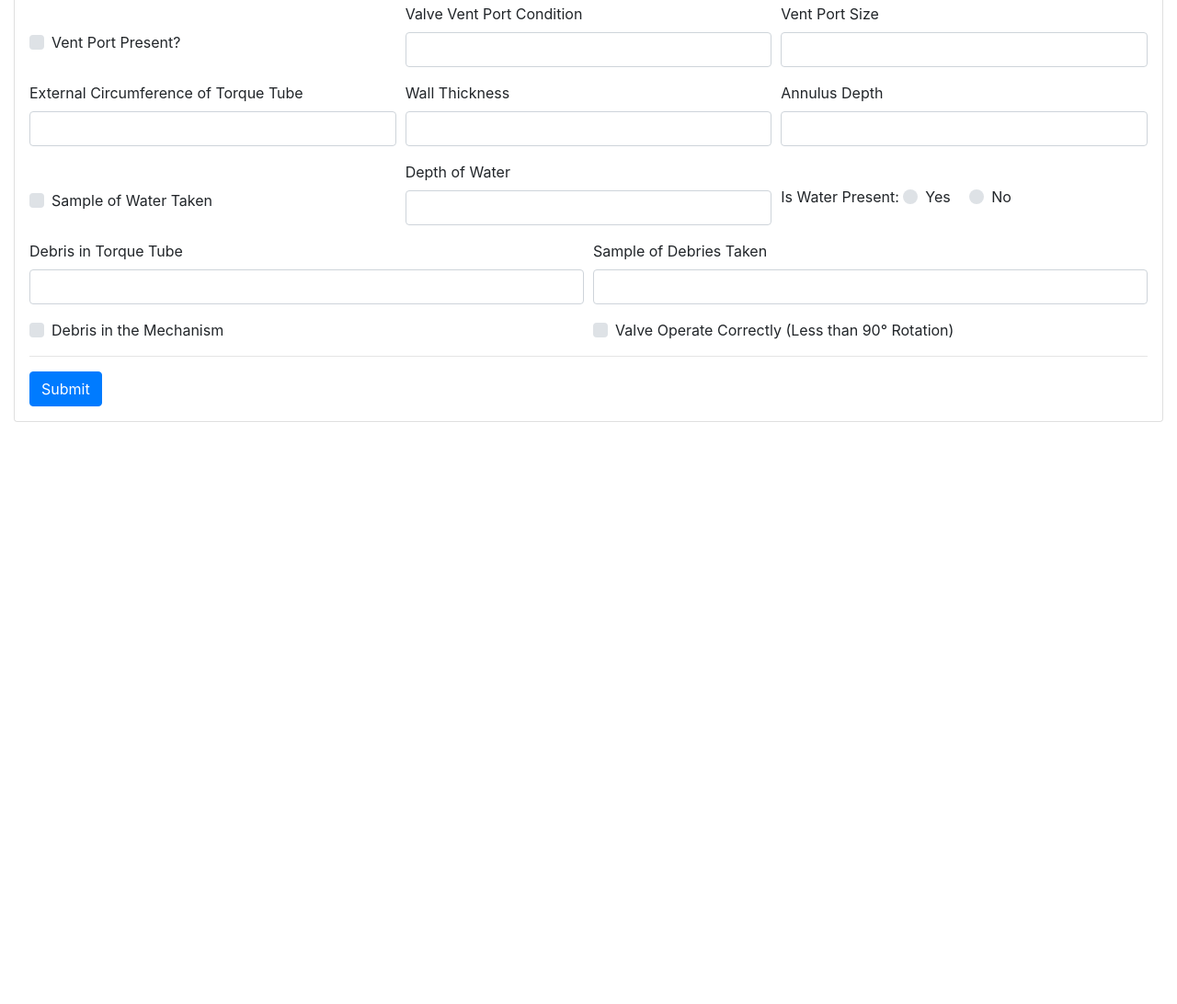
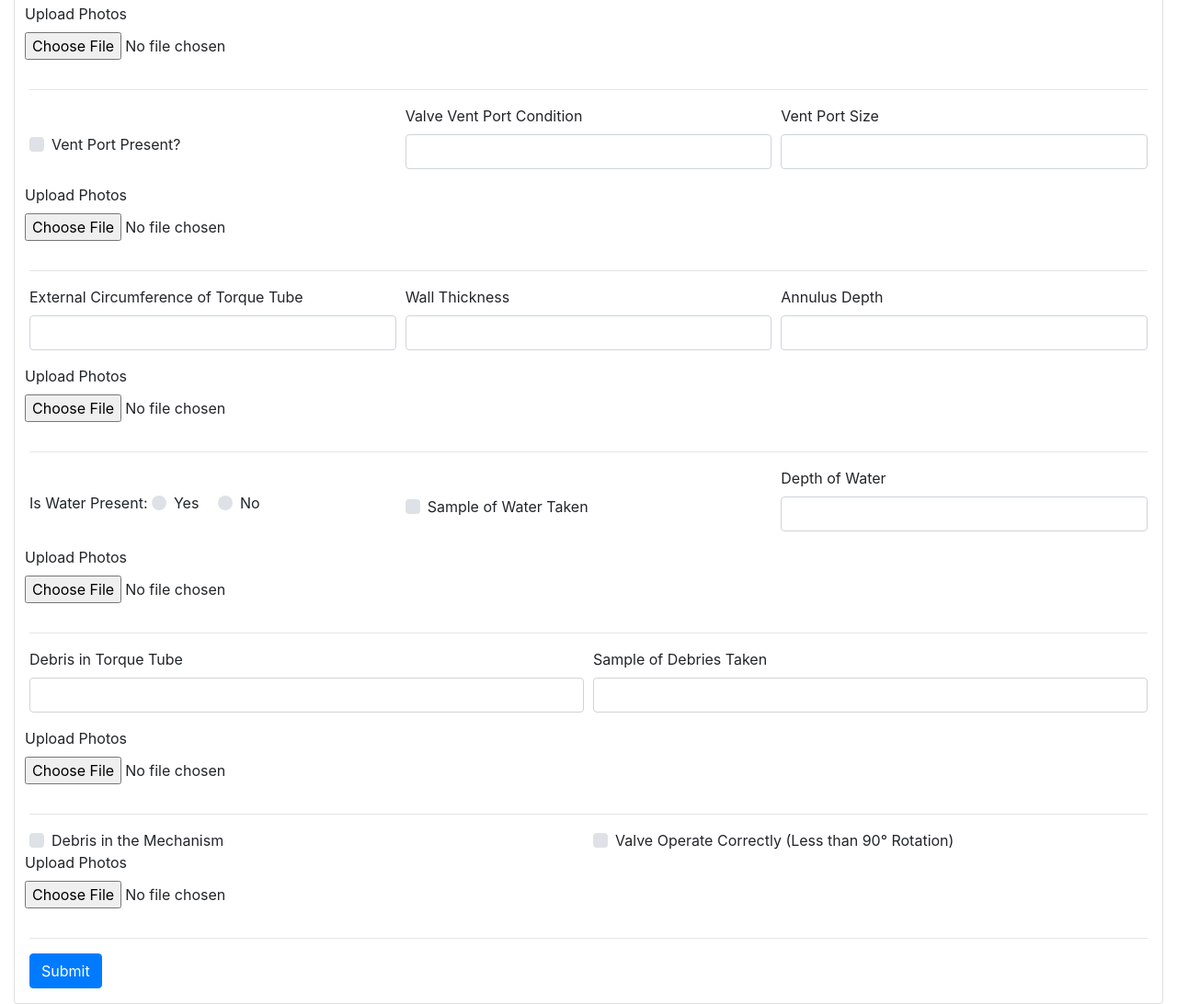
Before and after one commit to steerenergy/valvecare-database, a plain HTML site: page index.html in a window 1280 px wide. Shown: the part 315-1407 px from the top of the page at 92% size. Before the commit the page ends 800 px from the top, so only its background shows below. Drawn offline with nearby package versions, Linux system fonts and the light colour scheme.

Commit message:
Added FIle Uploads

```diff
--- a/index.html
+++ b/index.html
@@ -50,6 +50,13 @@
           </div>
         </div>
         <div class="form-row align-items-center">
+          <div class="form-group">
+            <label for="valvePhoto">Upload Photos</label>
+            <input type="file" class="form-control-file" accept="image/*" id="valvePhoto">
+          </div>
+        </div>
+        <hr />
+        <div class="form-row align-items-center">
           <div class="col-md-4">
             <div class="custom-control custom-checkbox">
               <input type="checkbox" class="custom-control-input" id="valveVentPort"></input>
@@ -66,6 +73,13 @@
           </div>
         </div>
         <div class="form-row align-items-center">
+          <div class="form-group">
+            <label for="valveVentPhoto">Upload Photos</label>
+            <input type="file" class="form-control-file" accept="image/*" id="valveVentPhoto">
+          </div>
+        </div>
+        <hr />
+        <div class="form-row align-items-center">
           <div class="form-group col-md-4">
             <label for="valveTorqueCirc">External Circumference of Torque Tube</label>
             <input type="number" class="form-control" id="valveTorqueCirc"></input>
@@ -80,16 +94,13 @@
           </div>
         </div>
         <div class="form-row align-items-center">
-          <div class="col-md-4">
-            <div class="custom-control custom-checkbox">
-              <input type="checkbox" class="custom-control-input" id="valveWaterSample"></input>
-              <label class="custom-control-label" for="valveWaterSample">Sample of Water Taken</label>
-            </div>
+          <div class="form-group">
+            <label for="valveMeasurePhoto">Upload Photos</label>
+            <input type="file" class="form-control-file" accept="image/*" id="valveMeasurePhoto">
           </div>
-          <div class="form-group col-md-4">
-            <label for="valveWaterDepth">Depth of Water</label>
-            <input type="number" class="form-control" id="valveWaterDepth"></input>
-          </div>
+        </div>
+        <hr />
+        <div class="form-row align-items-center">
           <div class="col-md-4">
             <label>Is Water Present: </label>
             <div class="custom-control custom-radio custom-control-inline">
@@ -101,7 +112,24 @@
               <label class="custom-control-label" for="valveWaterNo">No</label>
             </div>
           </div>
+          <div class="col-md-4">
+            <div class="custom-control custom-checkbox">
+              <input type="checkbox" class="custom-control-input" id="valveWaterSample"></input>
+              <label class="custom-control-label" for="valveWaterSample">Sample of Water Taken</label>
+            </div>
+          </div>
+          <div class="form-group col-md-4">
+            <label for="valveWaterDepth">Depth of Water</label>
+            <input type="number" class="form-control" id="valveWaterDepth"></input>
+          </div>
         </div>
+        <div class="form-row align-items-center">
+          <div class="form-group">
+            <label for="valveWaterPhoto">Upload Photos</label>
+            <input type="file" class="form-control-file" accept="image/*" id="valveWaterPhoto">
+          </div>
+        </div>
+        <hr />
         <div class="form-row align-items-center">
           <div class="form-group col-md-6">
             <label for="valveTorqueDebris">Debris in Torque Tube</label>
@@ -112,6 +140,13 @@
             <input type="text" class="form-control" id="valveDebrisSample"></input>
           </div>
         </div>
+        <div class="form-row align-items-center">
+          <div class="form-group">
+            <label for="valveDebrisPhoto">Upload Photos</label>
+            <input type="file" class="form-control-file" accept="image/*" id="valveDebrisPhoto">
+          </div>
+        </div>
+        <hr />
         <div class="form-row align-items-center">
           <div class="col-md-6">
             <div class="custom-control custom-checkbox">
@@ -124,6 +159,12 @@
               <input type="checkbox" class="custom-control-input" id="valveOperateRotation"></input>
               <label class="custom-control-label" for="valveOperateRotation">Valve Operate Correctly (Less than 90° Rotation)</label>
             </div>
+          </div>
+        </div>
+        <div class="form-row align-items-center">
+          <div class="form-group">
+            <label for="exampleFormControlFile1">Upload Photos</label>
+            <input type="file" class="form-control-file" accept="image/*" id="exampleFormControlFile1">
           </div>
         </div>
         <hr />
```
Also changed, not shown: img/File_National_Grid_logo.svg (added), img/steer_red_losenge11.png (added).
